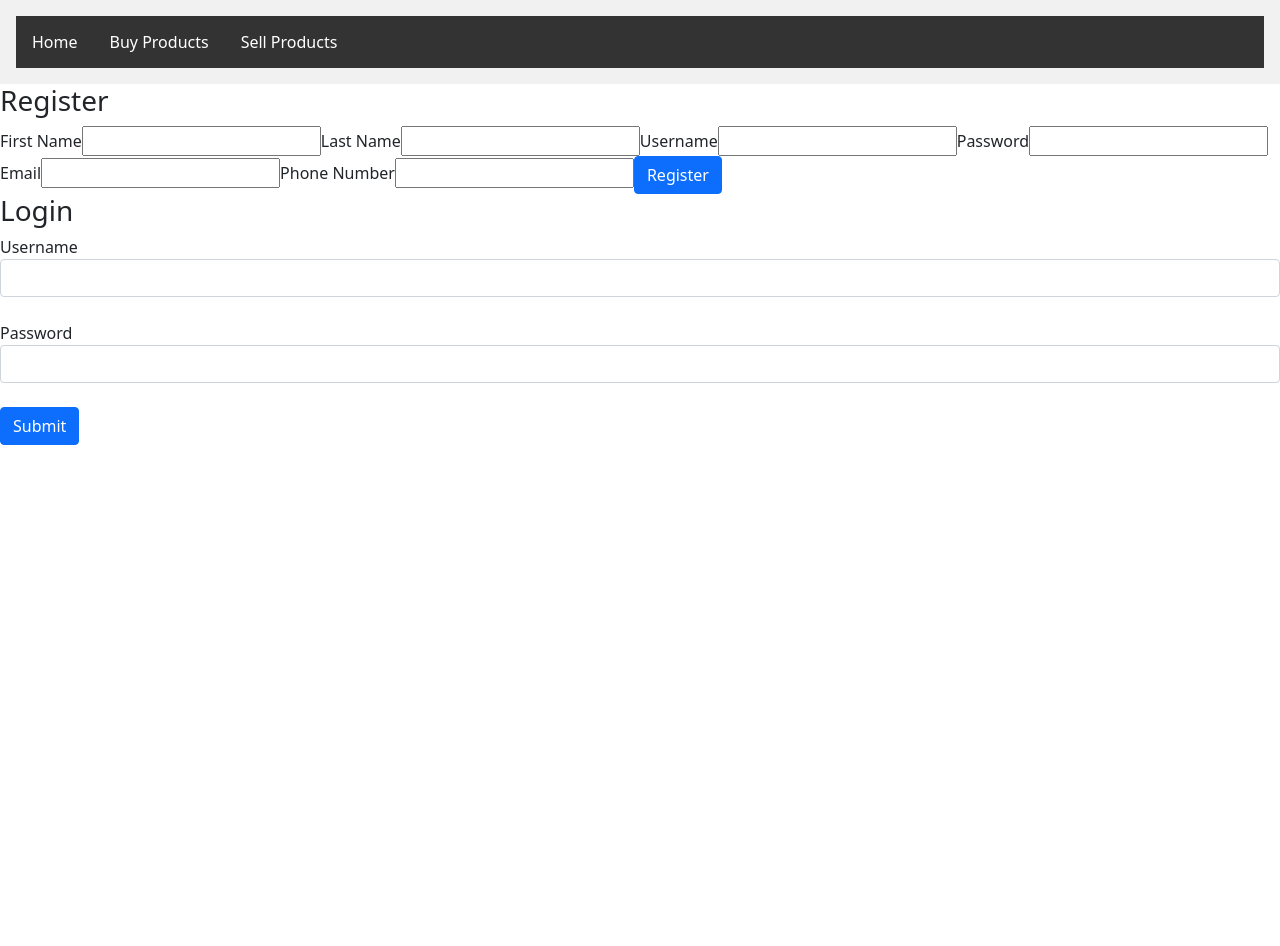
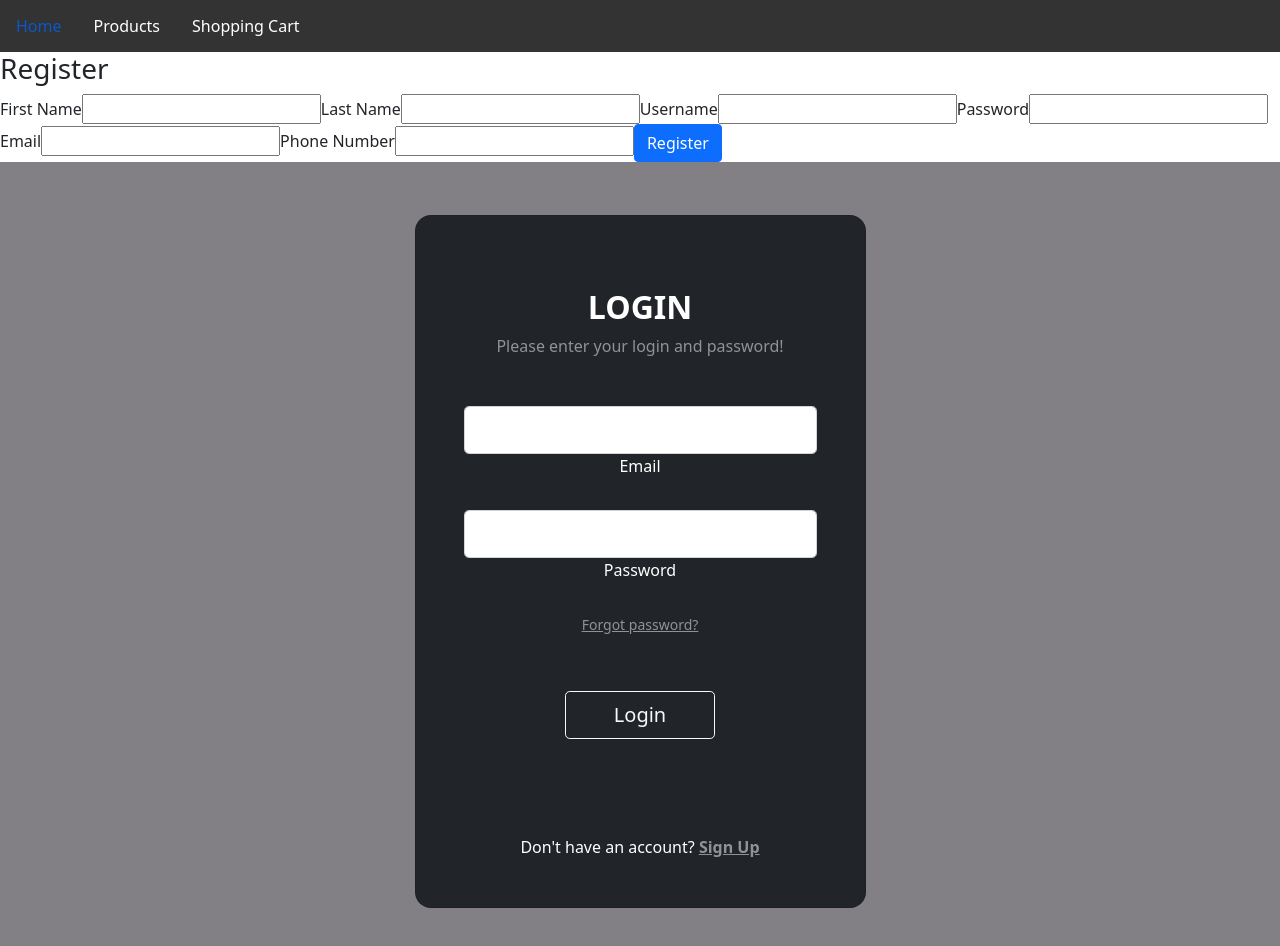
Before and after one commit to MarshallCass/Sports_Memorabilia_Front_End, a React (Create React App) app: page /Login in a window 1280 px wide. Shown: the top 946 px of the page. Before the commit the page ends 800 px from the top, so only its background shows below. Built offline with nearby package versions, Linux system fonts and the light colour scheme.

Commit message:
styling started navbar, login

```diff
--- a/public/index.html
+++ b/public/index.html
@@ -42,5 +42,6 @@
     -->
   </body>
   <script src="https://cdn.jsdelivr.net/npm/@popperjs/core@2.10.2/dist/umd/popper.min.js" integrity="sha384-7+zCNj/IqJ95wo16oMtfsKbZ9ccEh31eOz1HGyDuCQ6wgnyJNSYdrPa03rtR1zdB" crossorigin="anonymous"></script>
-<script src="https://cdn.jsdelivr.net/npm/bootstrap@5.1.3/dist/js/bootstrap.min.js" integrity="sha384-QJHtvGhmr9XOIpI6YVutG+2QOK9T+ZnN4kzFN1RtK3zEFEIsxhlmWl5/YESvpZ13" crossorigin="anonymous"></script>
+  <script src="https://cdn.jsdelivr.net/npm/bootstrap@5.1.3/dist/js/bootstrap.bundle.min.js" integrity="sha384-ka7Sk0Gln4gmtz2MlQnikT1wXgYsOg+OMhuP+IlRH9sENBO0LRn5q+8nbTov4+1p" crossorigin="anonymous"></script>
+<!-- <script src="https://cdn.jsdelivr.net/npm/bootstrap@5.1.3/dist/js/bootstrap.min.js" integrity="sha384-QJHtvGhmr9XOIpI6YVutG+2QOK9T+ZnN4kzFN1RtK3zEFEIsxhlmWl5/YESvpZ13" crossorigin="anonymous"></script> -->
 </html>
--- a/src/Components/Login/Login.css
+++ b/src/Components/Login/Login.css
@@ -1,10 +1,10 @@
 .gradient-custom {
     /* fallback for old browsers */
-    background: #6a11cb;
+    background: #827f85;
 
     /* Chrome 10-25, Safari 5.1-6 */
-    background: -webkit-linear-gradient(to right, rgba(106, 17, 203, 1), rgba(37, 117, 252, 1));
+    background: -webkit-linear-gradient(to right, 827f85, 827f85));
 
     /* W3C, IE 10+/ Edge, Firefox 16+, Chrome 26+, Opera 12+, Safari 7+ */
-    background: linear-gradient(to right, rgba(106, 17, 203, 1), rgba(37, 117, 252, 1))
+    background: linear-gradient(to right, , 827f85, 827f85))
   }
--- a/src/Components/Login/Login.jsx
+++ b/src/Components/Login/Login.jsx
@@ -1,5 +1,6 @@
 import React, { Component } from 'react';
 import './Login.css';
+
 
 class Login extends Component {
     constructor(props) {
@@ -23,24 +24,46 @@ class Login extends Component {
 
     render() {
         return (
+<form onSubmit={this.handleSubmit}>
+<section class="vh-100 gradient-custom">
+  <div class="container py-5 h-100">
+    <div class="row d-flex justify-content-center align-items-center h-100">
+      <div class="col-12 col-md-8 col-lg-6 col-xl-5">
+        <div class="card bg-dark text-white" style={{borderRadius: "1rem"}}>
+          <div class="card-body p-5 text-center">
+
+            <div class="mb-md-5 mt-md-4 pb-5">
+
+              <h2 class="fw-bold mb-2 text-uppercase">Login</h2>
+              <p class="text-white-50 mb-5">Please enter your login and password!</p>
+
+              <div class="form-outline form-white mb-4">
+                <input type="email" id="typeEmailX" class="form-control form-control-lg" onChange={this.handleChange} value={this.state.username} />
+                <label class="form-label" for="typeEmailX">Email</label>
+              </div>
+
+              <div class="form-outline form-white mb-4">
+                <input type="password" id="typePasswordX" class="form-control form-control-lg" onChange={this.handleChange} value={this.state.password} />
+                <label class="form-label" for="typePasswordX">Password</label>
+              </div>
+
+              <p class="small mb-5 pb-lg-2"><a class="text-white-50" href="#!">Forgot password?</a></p>
+
+              <button class="btn btn-outline-light btn-lg px-5" type="submit">Login</button>
+
+            </div>
+
             <div>
-                <form onSubmit={this.handleSubmit}>
-                    <h3>Login</h3>
+              <p class="mb-0">Don't have an account? <a href="#!" class="text-white-50 fw-bold">Sign Up</a></p>
+            </div>
 
-                    <div className="form-group">
-                        <label>Username</label>
-                        <input type="text" className="form-control" onChange={this.handleChange} value={this.state.username} />
-                    </div>
-                    <br />
-                    <div className="form-group">
-                        <label>Password</label>
-                        <input type="password" className="form-control" onChange={this.handleChange} value={this.state.password} />
-                    </div>
-                    <br />
-                    <button type="submit" className="btn btn-primary btn-block">Submit</button>
-
-                </form>
-            </div>
+          </div>
+        </div>
+      </div>
+    </div>
+  </div>
+</section>
+</form>
         )
     }
 }
--- a/src/Components/NavBar/NavBar.css
+++ b/src/Components/NavBar/NavBar.css
@@ -12,10 +12,10 @@ ul {
     background-color: #333;
     float:none;
 }
-#nav {
+nav {
     z-index: 9999;
 }
-#nav a {
+nav a {
     float: left;
     display: block;
     color: white;
--- a/src/Components/NavBar/NavBar.jsx
+++ b/src/Components/NavBar/NavBar.jsx
@@ -1,19 +1,23 @@
 import React from 'react';
 import './NavBar.css';
-
+import { Link } from 'react-router-dom';
 
 function NavBar(props) {
     return (
 
-    <div id="header" class="header">
-        <div id="nav">
+   <nav>
             <ul>
-                <a href="#Home">Home</a>
-                <a href="#BuyProducts">Buy Products</a>
-                <a href="#SellProducts">Sell Products</a>
+                <Link to ='/Home'>
+                    <li>Home</li>
+                </Link>
+                <Link to ='/Products'>
+                    <li>Products</li>
+                </Link>
+                <Link to ='/ShoppingCart'>
+                    <li>Shopping Cart</li>
+                </Link>
             </ul>
-        </div>
-    </div>
+    </nav>
     )
 }
 
```
